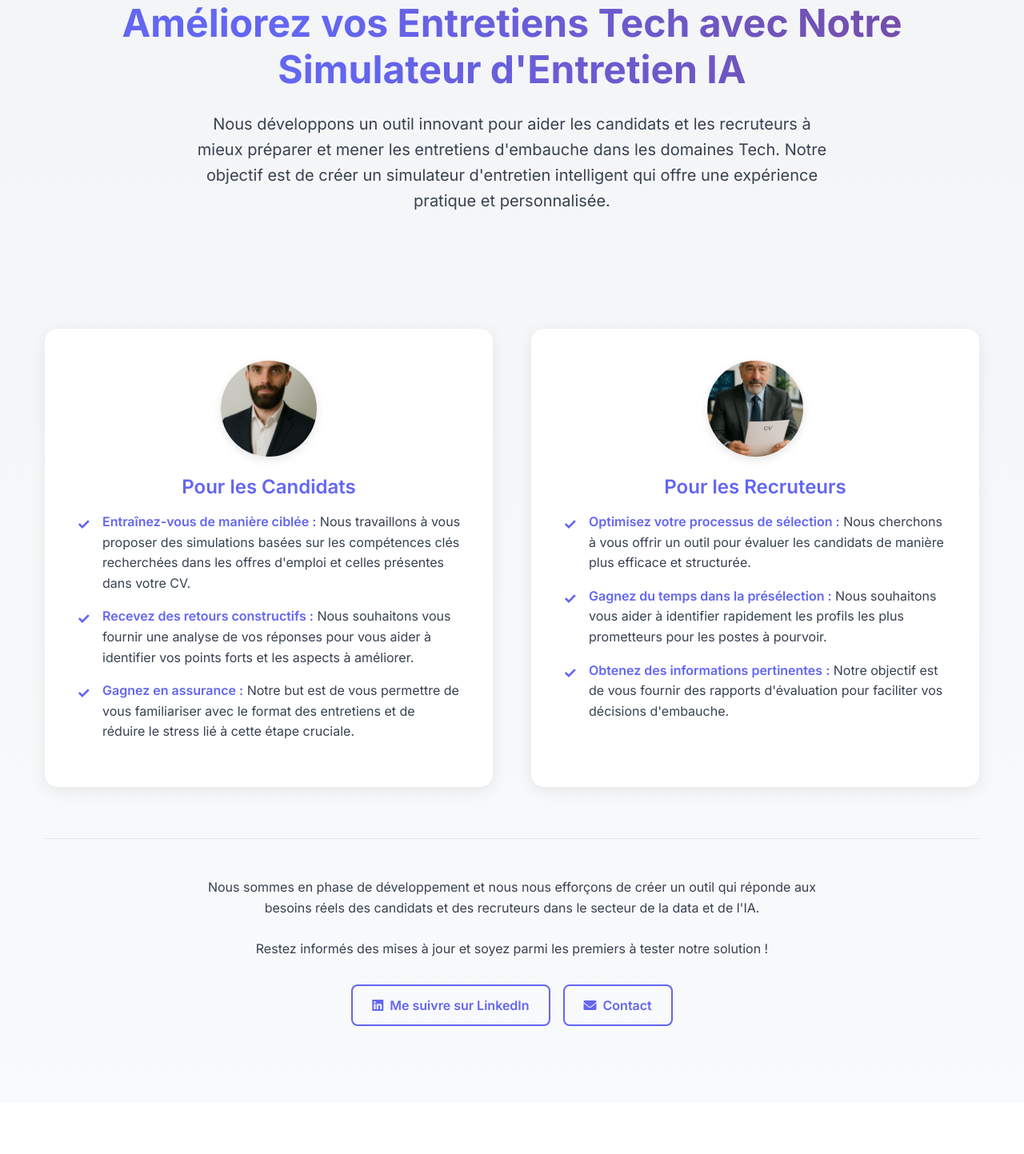
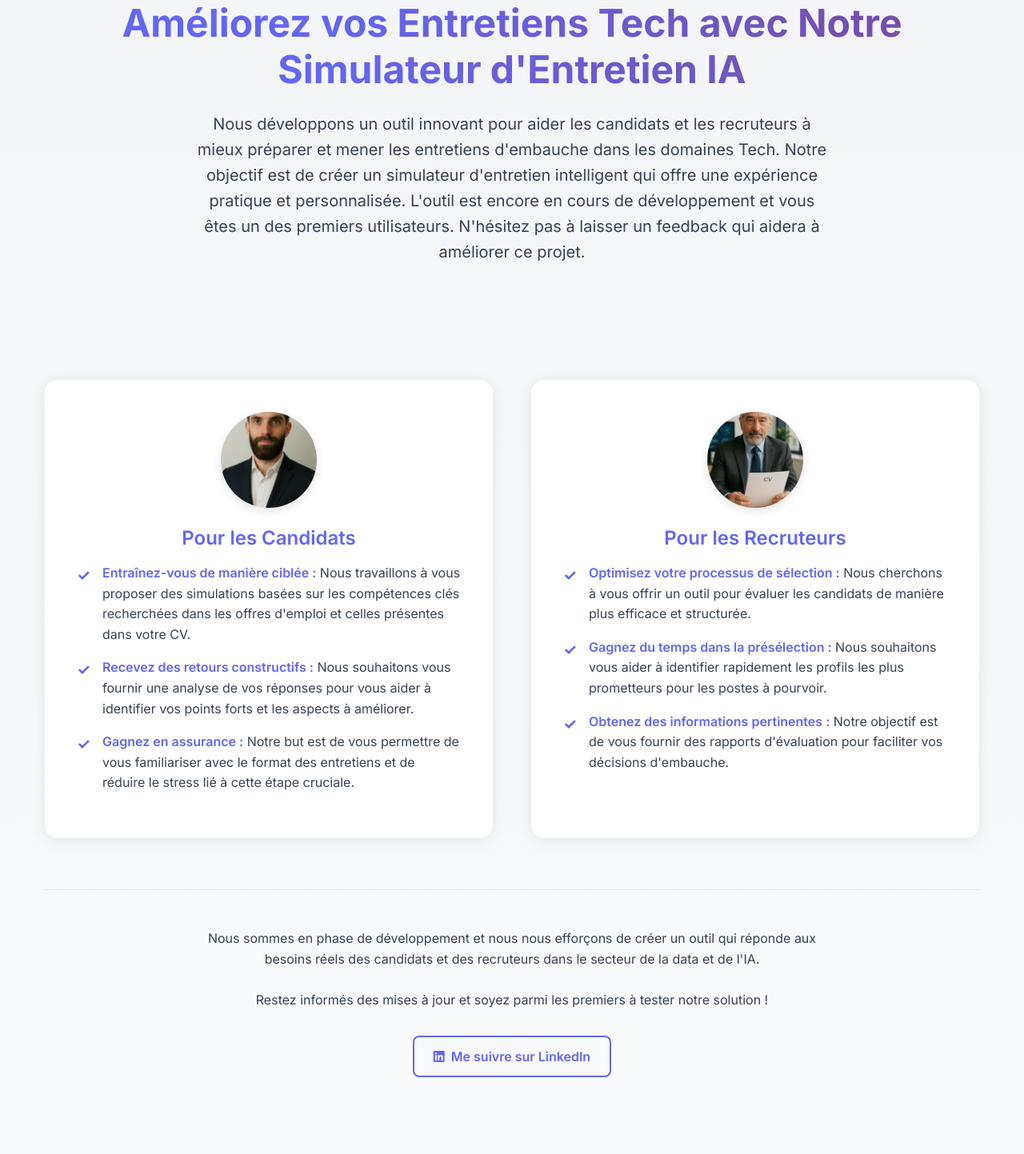
Before and after one commit to quentinL52/AI_interview_front, a Flask app: page / in a window 1280 px wide. Shown: the part 218-1661 px from the top of the page at 80% size. Before the commit the page ends 1501 px from the top, so only its background shows below. Run offline with Flask 3, Linux system fonts and the light colour scheme; parts of the project's set-up code (start-up, migrations or seed data) failed here and were passed over.

Commit message:
Update landing.html

```diff
--- a/templates/landing.html
+++ b/templates/landing.html
@@ -228,7 +228,9 @@
             Améliorez vos Entretiens Tech avec Notre Simulateur d'Entretien IA
         </h1>
         <p class="hero-description">
-            Nous développons un outil innovant pour aider les candidats et les recruteurs à mieux préparer et mener les entretiens d'embauche dans les domaines Tech. Notre objectif est de créer un simulateur d'entretien intelligent qui offre une expérience pratique et personnalisée.
+                Nous développons un outil innovant pour aider les candidats et les recruteurs à mieux préparer et mener les entretiens d'embauche dans les domaines Tech. Notre objectif est de créer un simulateur d'entretien intelligent qui offre une expérience pratique et personnalisée.
+                L'outil est encore en cours de développement et vous êtes un des premiers utilisateurs.
+                N'hésitez pas à laisser un feedback qui aidera à améliorer ce projet.
         </p>
     </section>
 
@@ -265,10 +267,6 @@
                 <i class="fab fa-linkedin"></i>
                 Me suivre sur LinkedIn
             </a>
-            <a href="{{ url_for('contact') }}" class="footer-link">
-                <i class="fas fa-envelope"></i>
-                Contact
-            </a>
         </div>
     </footer>
 </div>
```
